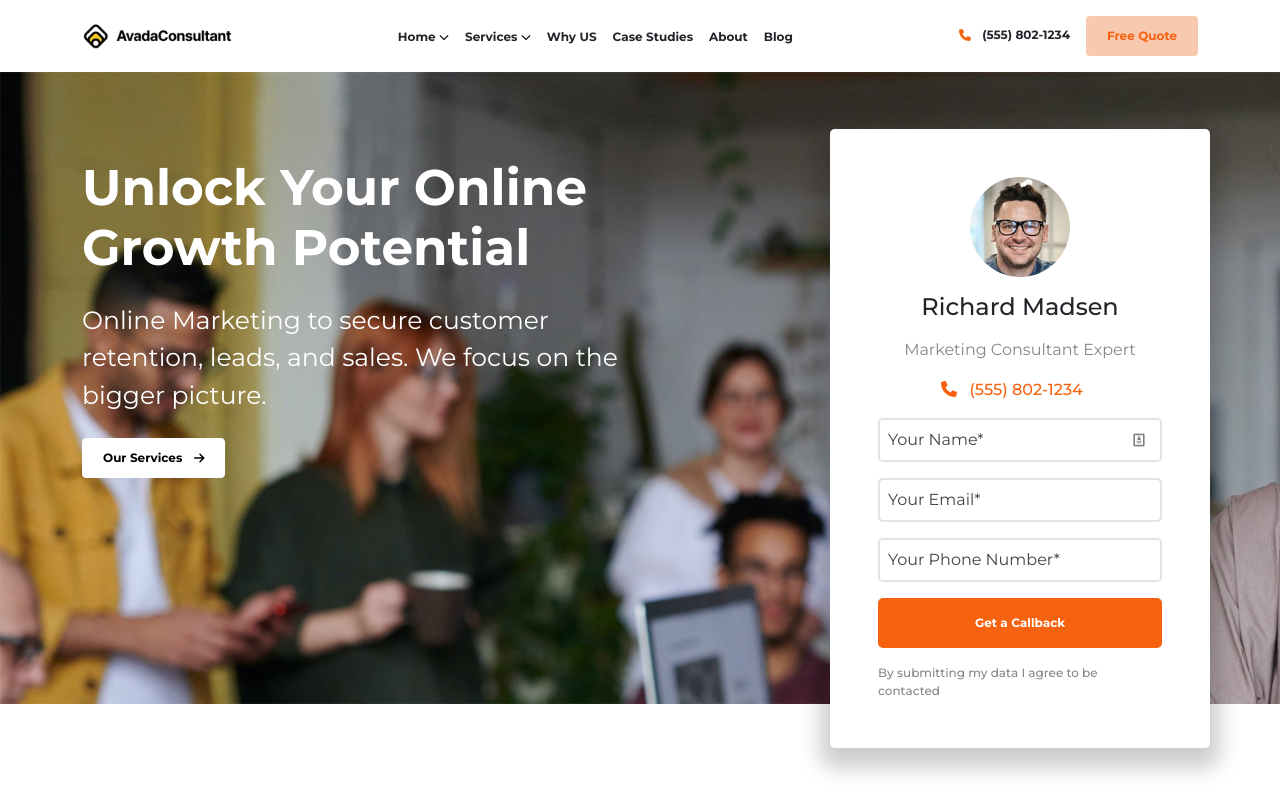
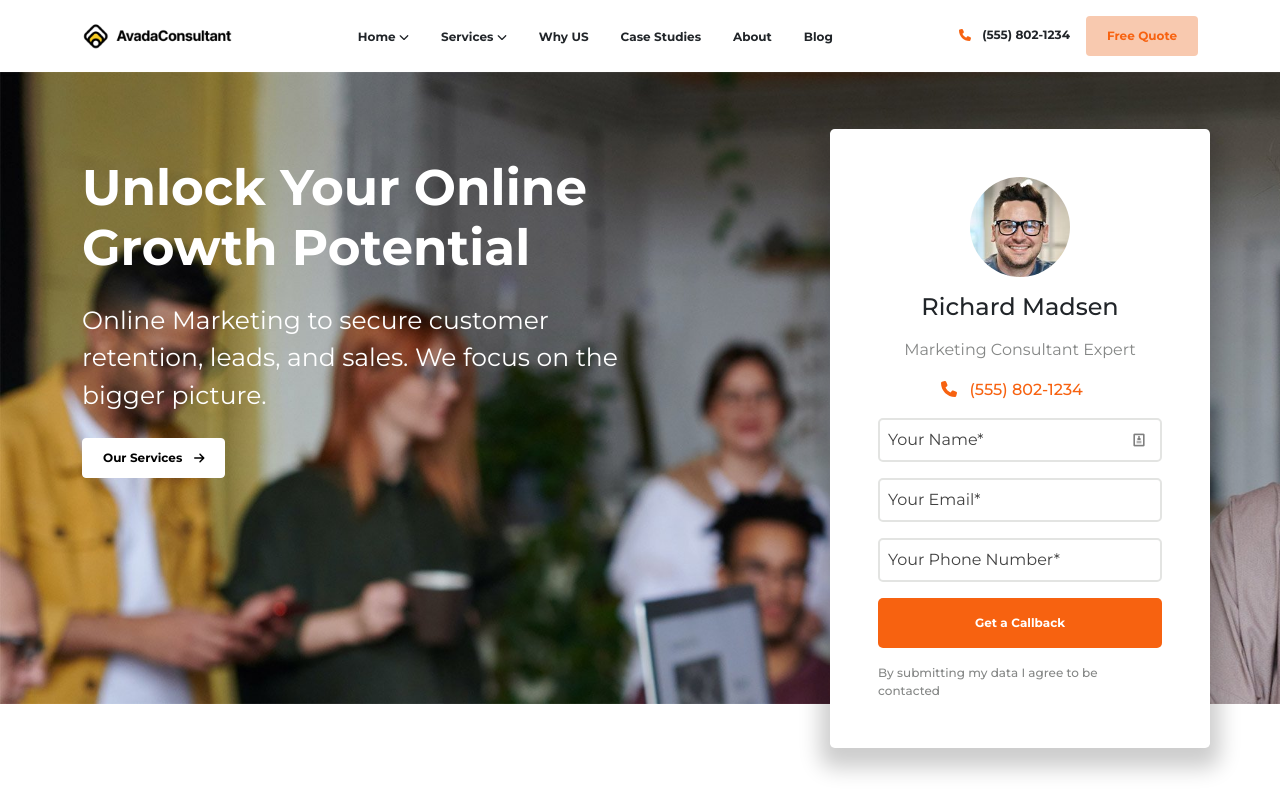
Before and after one commit to Ciro97cu/proj-html-vuejs, a Vue app: page / in a window 1280 px wide. Shown: the top 800 px of the page. Built offline with nearby package versions, Linux system fonts and the light colour scheme.

Commit message:
increased padding

```diff
--- a/src/components/NavAvada.vue
+++ b/src/components/NavAvada.vue
@@ -14,7 +14,7 @@
         <div class="col-auto">
           <ul>
             <li
-              class="d-inline-block px-2"
+              class="d-inline-block px-3"
               v-for="item in navLink"
               :key="item.name"
             >
```
